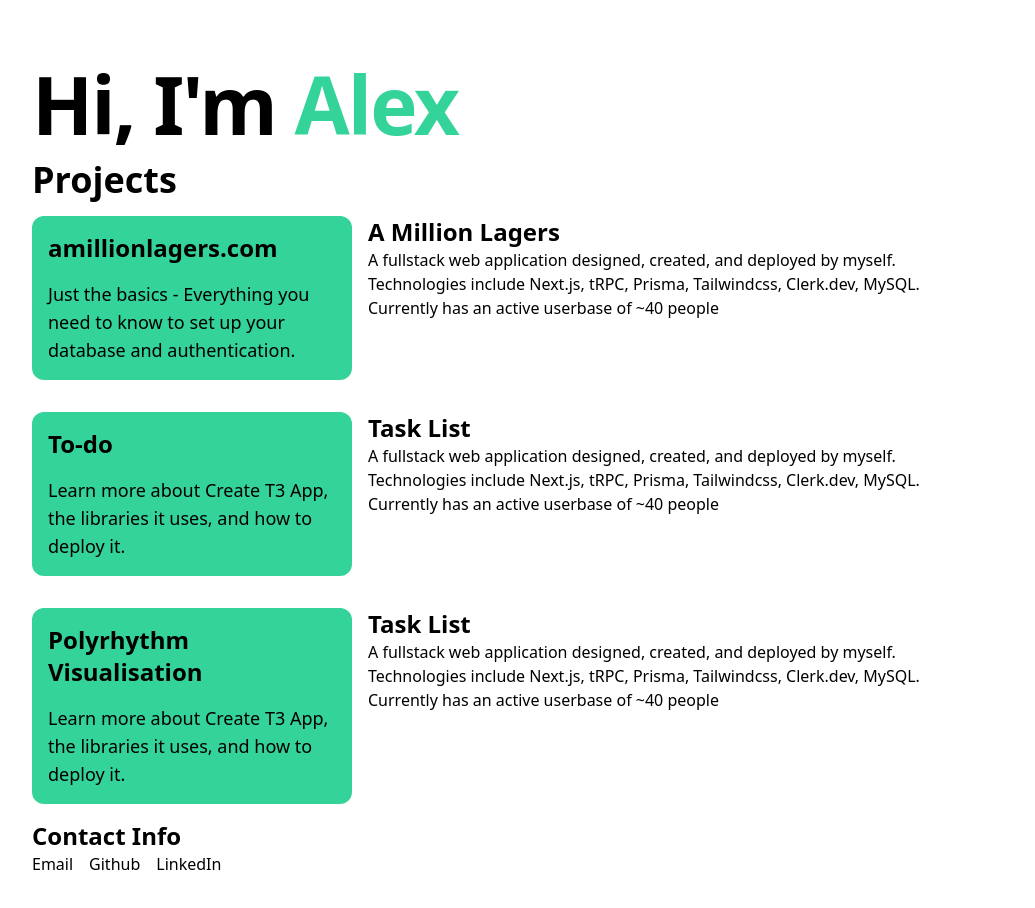
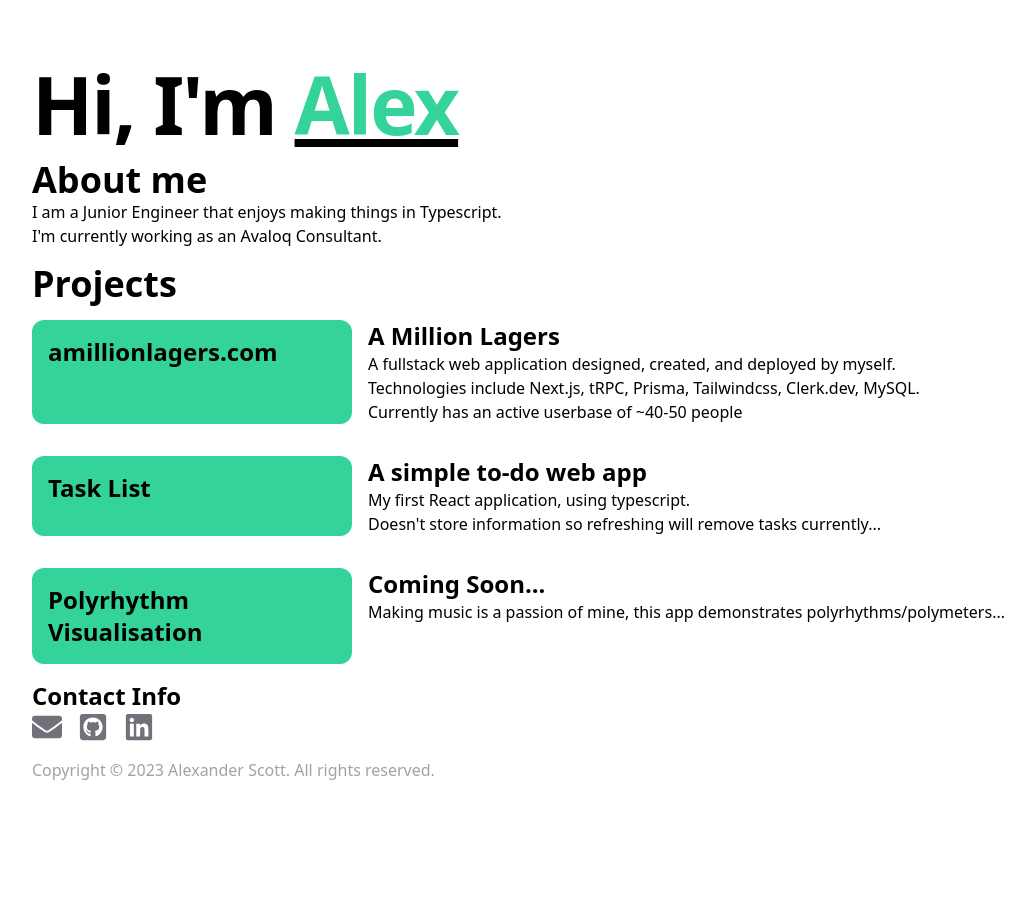
Before and after one commit to p0rches/porches.dev, a Next.js app: page / in a window 1280 px wide. Shown: the top 908 px of the page, without its empty margins (32-1067 px from the left). After the commit the page ends 846 px from the top, so only its background shows below. Built offline with nearby package versions, Linux system fonts and the light colour scheme.

Commit message:
updated, added contact info, added icons

```diff
--- a/package.json
+++ b/package.json
@@ -13,6 +13,7 @@
     "next": "^13.4.2",
     "react": "18.2.0",
     "react-dom": "18.2.0",
+    "react-icons": "^4.10.1",
     "zod": "^3.21.4"
   },
   "devDependencies": {
--- a/src/pages/index.tsx
+++ b/src/pages/index.tsx
@@ -1,91 +1,102 @@
 import Head from "next/head";
 import Link from "next/link";
+import { FaEnvelope, FaGithubSquare, FaLinkedin } from 'react-icons/fa';
 
 export default function Home() {
   return (
     <>
       <Head>
-        <title>Create T3 App</title>
+        <title>porches.dev</title>
         <meta name="description" content="Generated by create-t3-app" />
         <link rel="icon" href="/favicon.ico" />
       </Head>
       <main className="flex min-h-screen flex-col bg-white text-black">
         <div className="container flex flex-col gap-4 px-16 py-16 ">
           <h1 className="text-5xl font-extrabold tracking-tight sm:text-[5rem]">
-            {'Hi, I\'m '}<span className="text-emerald-400">{'Alex'}</span>
+            {'Hi, I\'m '}<span className="text-emerald-400 underline decoration-black">{'Alex'}</span>
           </h1>
+          <div>
+            <h2 className="text-4xl font-extrabold">
+              About me
+            </h2>
+            <p>I am a Junior Engineer that enjoys making things in Typescript.</p>
+            <p>{'I\'m currently working as an Avaloq Consultant.'}</p>
+          </div>
           <h2 className="text-4xl font-extrabold">
             Projects
           </h2>
           <div className="grid grid-cols-1 gap-4 md:gap-8">
             <div className="flex flex-row w-full gap-4">
               <Link
-                className="flex max-w-xs flex-col gap-4 rounded-xl p-4 bg-emerald-400 hover:bg-opacity-40"
+                className="flex w-full max-w-xs flex-col gap-4 rounded-xl p-4 bg-emerald-400 hover:bg-opacity-40"
                 href="https://amillionlagers.com"
               >
                 <h3 className="text-2xl font-bold">amillionlagers.com</h3>
-                <div className="text-lg">
-                  Just the basics - Everything you need to know to set up your
-                  database and authentication.
-                </div>
               </Link>
               <div>
                 <h3 className="text-2xl font-bold">A Million Lagers</h3>
                 <p>A fullstack web application designed, created, and deployed by myself.</p>
                 <p>Technologies include Next.js, tRPC, Prisma, Tailwindcss, Clerk.dev, MySQL.</p>
-                <p>Currently has an active userbase of ~40 people</p>
+                <p>Currently has an active userbase of ~40-50 people</p>
               </div>
             </div>
             <div>
               <div className="flex flex-row w-full gap-4">
                 <Link
-                  className="flex max-w-xs flex-col gap-4 rounded-xl p-4 bg-emerald-400 hover:bg-opacity-40"
-                  href="https://create.t3.gg/en/introduction"
+                  className="flex w-full max-w-xs flex-col gap-4 rounded-xl p-4 bg-emerald-400 hover:bg-opacity-40"
+                  href="https://tasklist-personal.vercel.app/"
                   target="_blank"
                 >
-                  <h3 className="text-2xl font-bold">To-do</h3>
-                  <div className="text-lg">
-                    Learn more about Create T3 App, the libraries it uses, and how
-                    to deploy it.
-                  </div>
+                  <h3 className="text-2xl font-bold">Task List</h3>
                 </Link>
                 <div>
-                  <h3 className="text-2xl font-bold">Task List</h3>
-                  <p>A fullstack web application designed, created, and deployed by myself.</p>
-                  <p>Technologies include Next.js, tRPC, Prisma, Tailwindcss, Clerk.dev, MySQL.</p>
-                  <p>Currently has an active userbase of ~40 people</p>
+                  <h3 className="text-2xl font-bold">A simple to-do web app</h3>
+                  <p>My first React application, using typescript.</p>
+                  <p>Doesn't store information so refreshing will remove tasks currently...</p>
                 </div>
               </div>
             </div>
             <div>
               <div className="flex flex-row w-full gap-4">
                 <Link
-                  className="flex max-w-xs flex-col gap-4 rounded-xl p-4 bg-emerald-400 hover:bg-opacity-40"
+                  className="flex w-full max-w-xs flex-col gap-4 rounded-xl p-4 bg-emerald-400 hover:bg-opacity-40"
                   href="https://create.t3.gg/en/introduction"
                   target="_blank"
                 >
                   <h3 className="text-2xl font-bold">Polyrhythm Visualisation</h3>
-                  <div className="text-lg">
-                    Learn more about Create T3 App, the libraries it uses, and how
-                    to deploy it.
-                  </div>
                 </Link>
                 <div>
-                  <h3 className="text-2xl font-bold">Task List</h3>
-                  <p>A fullstack web application designed, created, and deployed by myself.</p>
-                  <p>Technologies include Next.js, tRPC, Prisma, Tailwindcss, Clerk.dev, MySQL.</p>
-                  <p>Currently has an active userbase of ~40 people</p>
+                  <h3 className="text-2xl font-bold">Coming Soon...</h3>
+                  <p>Making music is a passion of mine, this app demonstrates polyrhythms/polymeters...</p>
                 </div>
               </div>
             </div>
           </div>
           <div>
             <h3 className="text-2xl font-bold">Contact Info</h3>
-            <div className="flex flex-row gap-4">
-              <div>Email</div>
-              <div>Github</div>
-              <div>LinkedIn</div>
+            <div className="flex flex-row gap-4 text-3xl text-zinc-500">
+              <Link
+                href="mailto:ascott.sco@gmail.com"
+                className="hover:text-zinc-900"
+              >
+                <FaEnvelope />
+              </Link>
+              <Link
+                href="https://github.com/p0rches"
+                className="hover:text-zinc-900"
+              >
+                <FaGithubSquare />
+              </Link>
+              <Link
+                href="https://www.linkedin.com/in/alexander-scott-consultant/"
+                className="hover:text-zinc-900"
+              >
+                <FaLinkedin />
+              </Link>
             </div>
+          </div>
+          <div className="text-zinc-400">
+            Copyright © 2023 Alexander Scott. All rights reserved.
           </div>
         </div>
       </main>
```
Also changed, not shown: 1 other file (tests, documents, lock files or other folders).
